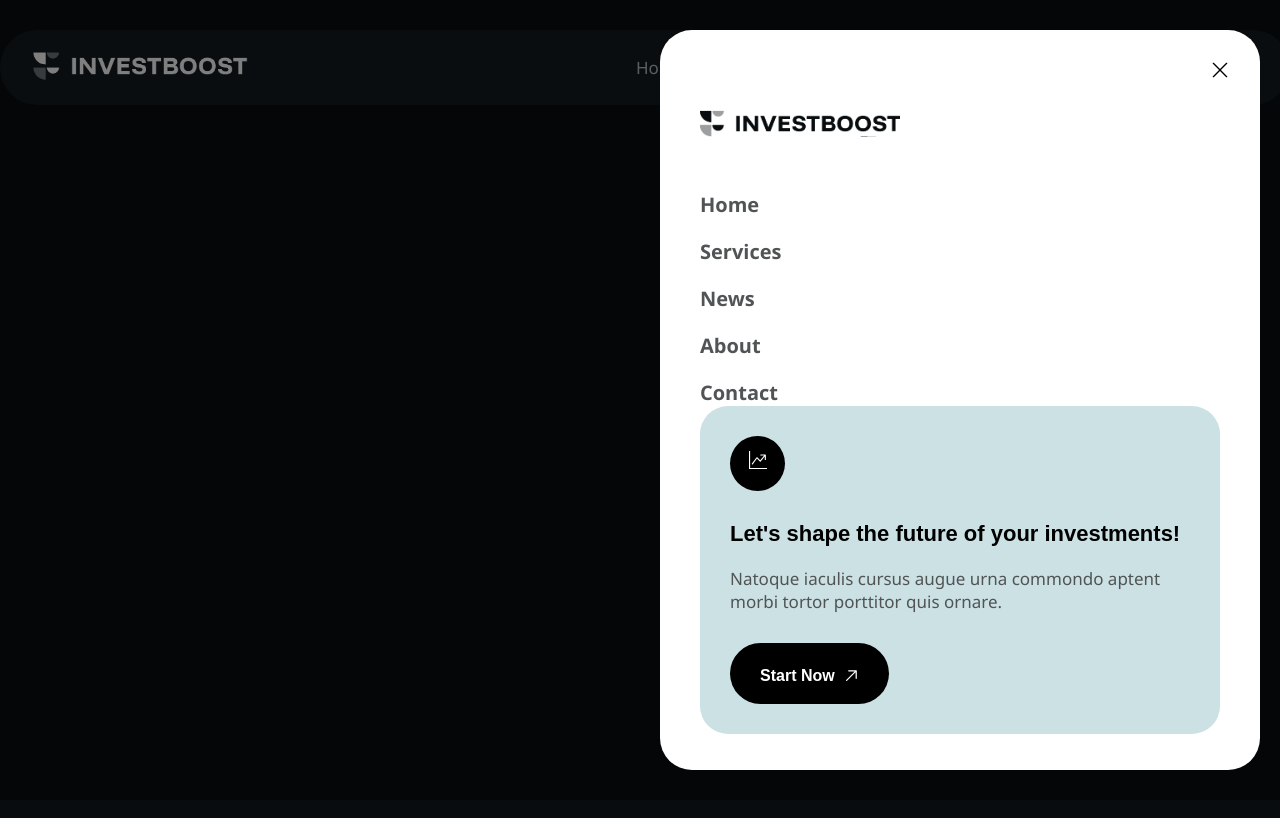
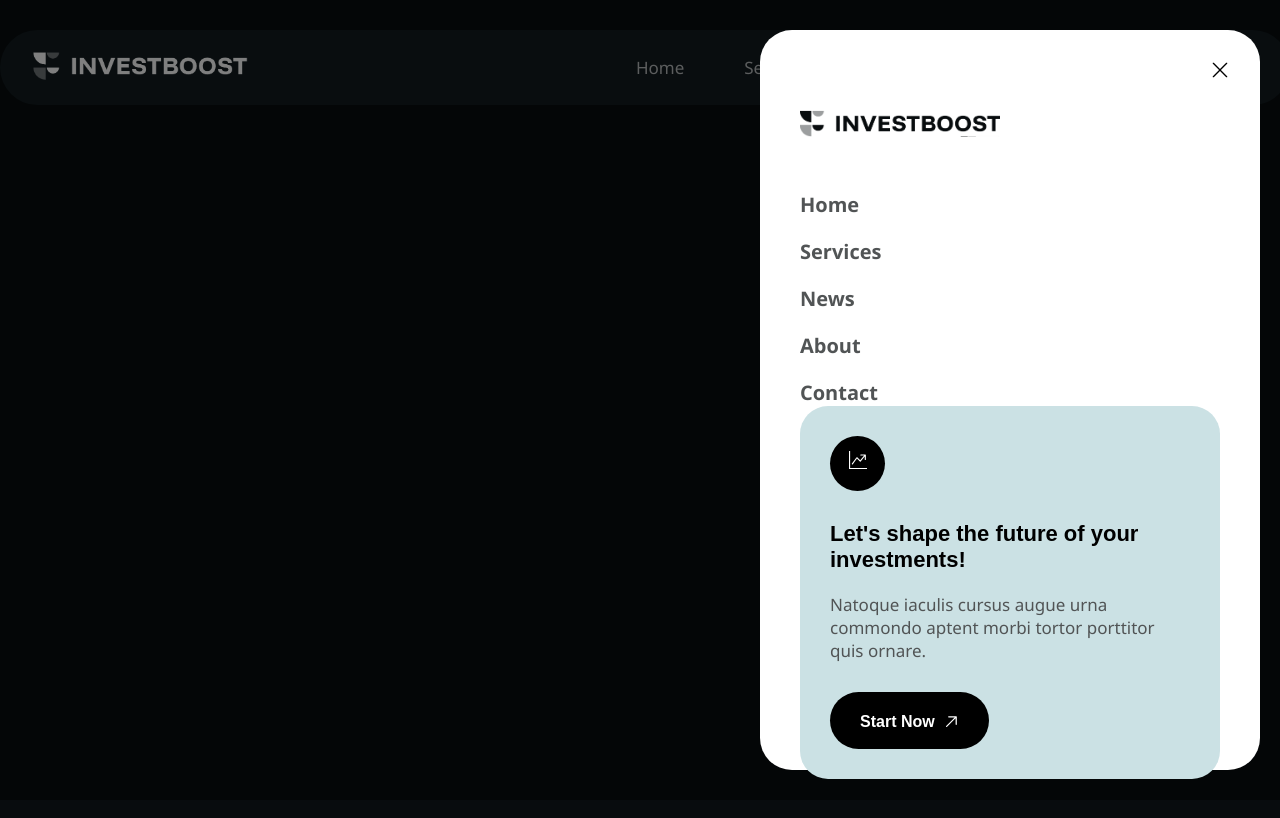
Before and after one commit to ormahbub/react-frontend-headless, a React (Vite) app: page / in a window 1280 px wide. Both pictures are taken after a click on the button 1242 px from the left and 67 px from the top of the page. Shown: the top 818 px of the page. Built offline with nearby package versions, Linux system fonts and the light colour scheme; a web font is replaced by a local one.

Commit message:
Updated the Off Canvas functions for preventing the body scroll when the Off Canvas is active.

```diff
--- a/src/components/Header/Header.jsx
+++ b/src/components/Header/Header.jsx
@@ -51,6 +51,7 @@ export default function Header() {
             onClick={() => {
               document.getElementById("offCanvas").classList.toggle("active");
               document.querySelector(".hamburger").classList.add("active");
+              document.body.classList.toggle("no-scroll");
             }}
             className="hamburger"
           >
--- a/src/components/Header/OffCanvas/OffCanvas.css
+++ b/src/components/Header/OffCanvas/OffCanvas.css
@@ -1,4 +1,4 @@
-.ofcanvas-container {
+.offcanvas-container {
   width: 100%;
   height: 100vh;
   position: fixed;
@@ -13,14 +13,19 @@
   opacity: 0;
   visibility: hidden;
 }
-.ofcanvas-container.active {
+body.no-scroll {
+  overflow: hidden;
+  height: 100vh;
+  padding-right: 20px;
+}
+.offcanvas-container.active {
   right: 0;
   opacity: 1;
   visibility: visible;
 }
-.ofcanvas {
+.offcanvas {
   position: relative;
-  width: 600px;
+  width: 500px;
   background-color: #ffffff;
   height: 100%;
   padding: 80px 40px 40px 40px;
@@ -30,7 +35,7 @@
   align-items: start;
   justify-content: start;
 }
-.ofcanvas .close-btn {
+.offcanvas .close-btn {
   font-size: 20px;
   position: absolute;
   top: 30px;
@@ -43,41 +48,41 @@
   outline: none;
   border: none;
 }
-.ofcanvas .close-btn:hover {
+.offcanvas .close-btn:hover {
   transform: rotate(90deg);
   color: #5a969e;
 }
-.ofcanvas .logo img {
+.offcanvas .logo img {
   width: 200px;
 }
-.ofcanvas .ofcanvas-menu {
+.offcanvas .offcanvas-menu {
   margin-top: 50px;
 }
-.ofcanvas .ofcanvas-menu ul {
+.offcanvas .offcanvas-menu ul {
   display: flex;
   flex-direction: column;
   list-style: none;
   gap: 20px;
 }
-.ofcanvas .ofcanvas-menu ul li a {
+.offcanvas .offcanvas-menu ul li a {
   font-size: 20px;
   font-family: "Segoe UI", sans-serif;
   font-weight: 700;
   text-decoration: none;
   color: #515455;
 }
-.ofcanvas .ofcanvas-menu ul li a:hover {
+.offcanvas .offcanvas-menu ul li a:hover {
   color: #080c0e;
 }
 
-.ofcanvas .ofcanvas-card {
+.offcanvas .offcanvas-card {
   width: 100%;
   background-color: #cbe1e4;
   padding: 30px;
   border-radius: 28px;
   margin-top: auto;
 }
-.ofcanvas-card .icon {
+.offcanvas-card .icon {
   background-color: #000000;
   height: 55px;
   width: 55px;
@@ -88,33 +93,36 @@
   color: #ffffff;
   font-size: 18px;
 }
-.ofcanvas-card .text {
+.offcanvas-card .text {
   margin-bottom: 30px;
   margin-top: 30px;
 }
-.ofcanvas-card .text h3 {
+.offcanvas-card .text h3 {
   font-size: 22px;
   font-family: "Funnel Display", sans-serif;
   font-weight: 700;
   margin-bottom: 20px;
 }
-.ofcanvas-card .text p {
+.offcanvas-card .text p {
   font-size: 17px;
   font-family: "Segoe UI", sans-serif;
   font-weight: 400;
   color: #515455;
 }
-.ofcanvas-card a {
+.offcanvas-card a {
   font-family: "Funnel Display", sans-serif;
   text-decoration: none;
   color: #ffffff;
   background-color: #000000;
-  padding: 18px 30px;
+  padding: 15px 30px 17px 30px;
   border-radius: 50px;
   display: inline-block;
   font-weight: 600;
 }
-.ofcanvas-card a .btn-icon {
+.offcanvas-card a:hover {
+  background-color: #2872fa;
+}
+.offcanvas-card a .btn-icon {
   font-size: 20px;
   position: relative;
   top: 5px;
--- a/src/components/Header/OffCanvas/OffCanvas.jsx
+++ b/src/components/Header/OffCanvas/OffCanvas.jsx
@@ -8,23 +8,25 @@ const OffCanvas = () => {
   return (
     <div
       id="offCanvas"
-      className="ofcanvas-container"
+      className="offcanvas-container"
       onClick={() => {
         document.getElementById("offCanvas").classList.remove("active");
         document.querySelector(".hamburger").classList.remove("active");
+        document.body.classList.remove("no-scroll");
       }}
     >
       <div
         onClick={(e) => {
           e.stopPropagation();
         }}
-        className="ofcanvas"
+        className="offcanvas"
       >
         <div className="offcanvas-btn">
           <button
             onClick={() => {
               document.getElementById("offCanvas").classList.remove("active");
               document.querySelector(".hamburger").classList.remove("active");
+              document.body.classList.remove("no-scroll");
             }}
             className="close-btn"
           >
@@ -34,7 +36,7 @@ const OffCanvas = () => {
         <div className="logo">
           <img src={logoForLight} alt="Logo" />
         </div>
-        <div className="ofcanvas-menu">
+        <div className="offcanvas-menu">
           <ul>
             <li>
               <a href="#">Home</a>
@@ -53,7 +55,7 @@ const OffCanvas = () => {
             </li>
           </ul>
         </div>
-        <div className="ofcanvas-card">
+        <div className="offcanvas-card">
           <div className="icon">
             <BsGraphUpArrow />
           </div>
```
